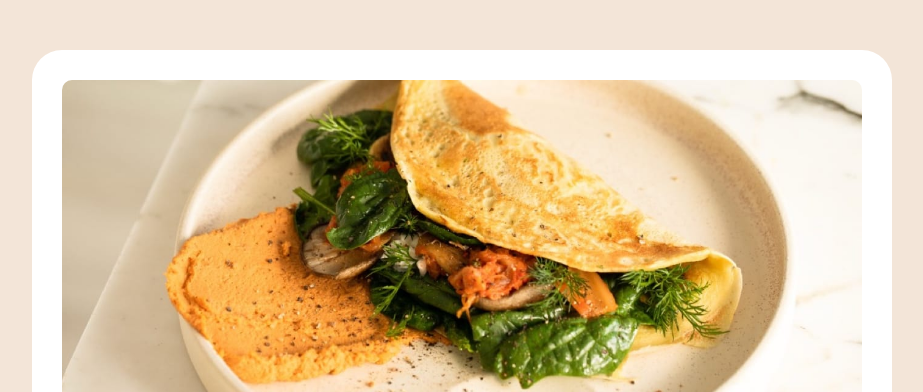
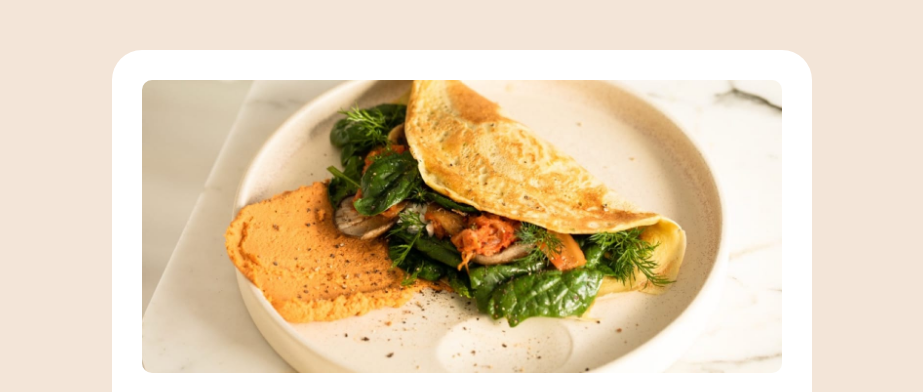
Before and after one commit to Abdifatah05/recipe-page-main, a plain HTML site: page index.html in a window 1280 px wide. Shown: the top 392 px of the page, without its empty margins (178-1101 px from the left). Drawn offline with Linux system fonts and the light colour scheme.

Commit message:
Update index.css

```diff
--- a/index.css
+++ b/index.css
@@ -36,7 +36,7 @@ body{
     justify-content: center;
     align-items: center;
     border-radius: 30px;
-    width: 100vh;
+    width: 50%;
 
 }
 
```
